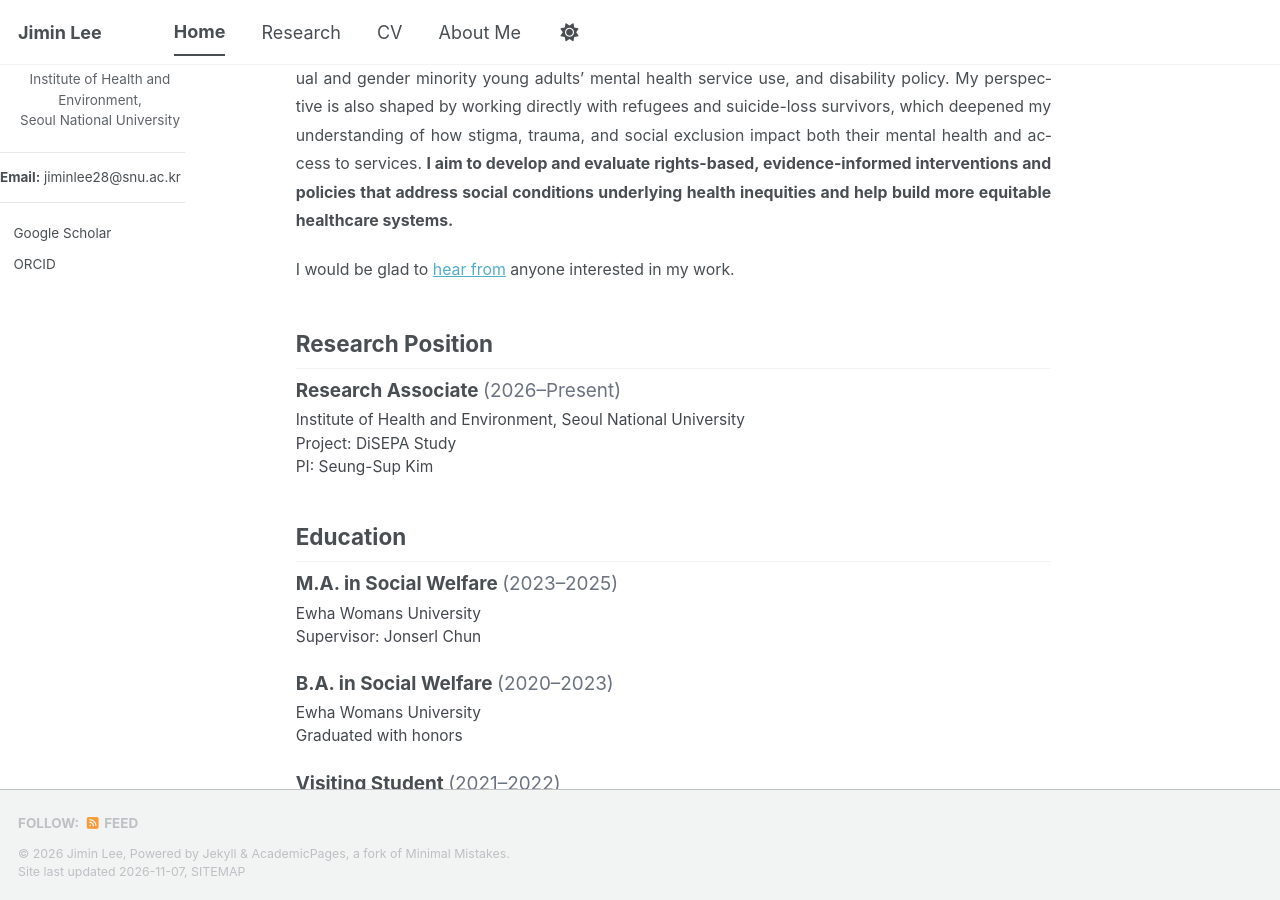
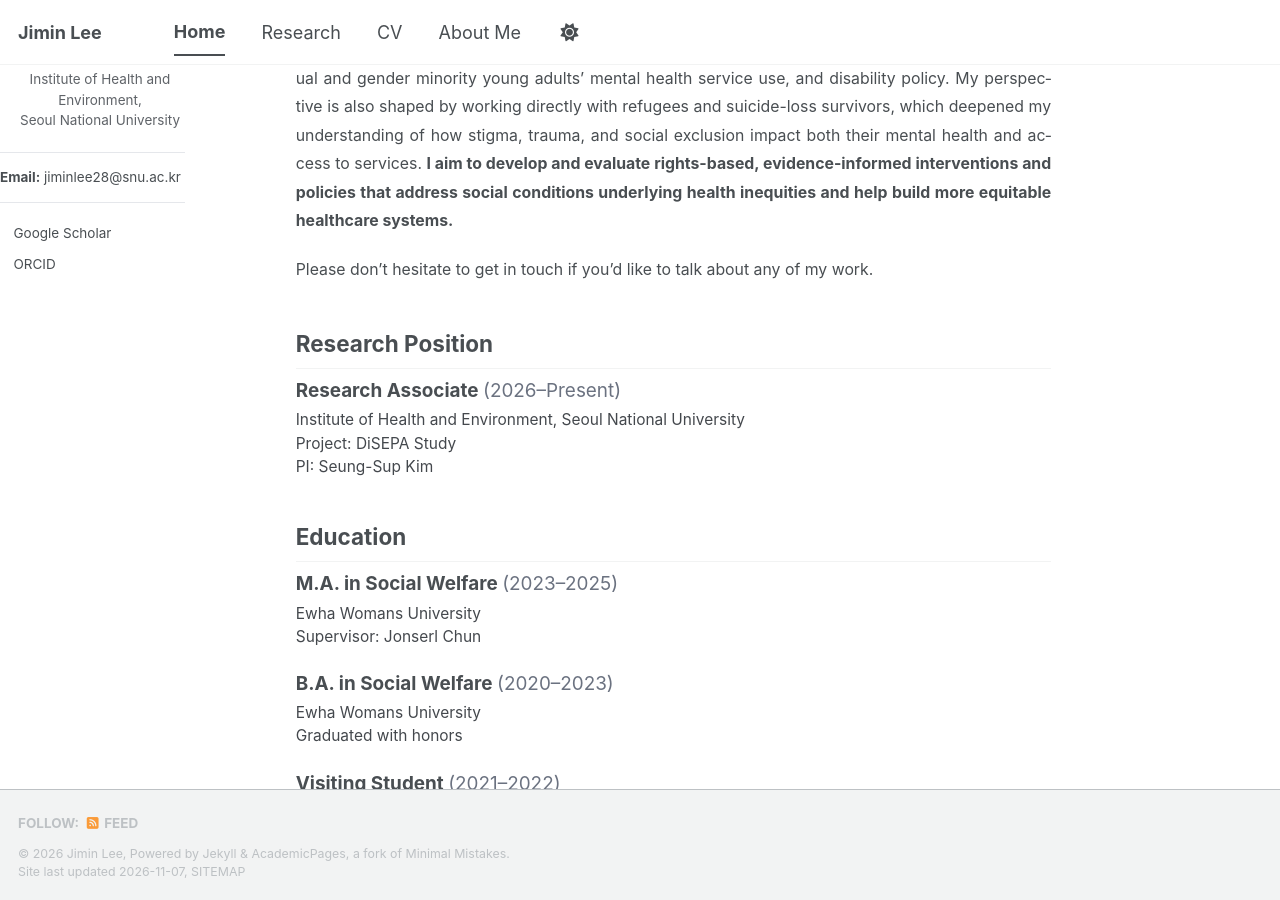
Before and after one commit to jiminlee-research/jiminlee-research.github.io, a Jekyll site: the page built from _pages/about.md, in a window 1280 px wide and 900 px high, scrolled down 373 px. Built offline with Jekyll 4.4.1, drawn with Linux system fonts in a browser that asks for light colours; a style sheet for code colours, icons or effects is not loaded.

Commit message:
Reword home page contact line
Co-Authored-By: Claude Opus 5.5 <noreply@anthropic.com>
Claude-Session: https://claude.ai/code/session_01PcjxNfDHwsJtJ6agebrJHV

```diff
--- a/_pages/about.md
+++ b/_pages/about.md
@@ -40,7 +40,7 @@ I am Jimin, a research associate at the Institute of Health and Environment at S
 
 I study how social experiences such as discrimination and stigma, whether on a personal or systemic level, contribute to mental health inequities and adverse behavioral health outcomes, and how organizational and policy conditions keep people affected by stigma from reaching the care they need. This interest has grown out of my research on young adults' social isolation and substance use, sexual and gender minority young adults' mental health service use, and disability policy. My perspective is also shaped by working directly with refugees and suicide-loss survivors, which deepened my understanding of how stigma, trauma, and social exclusion impact both their mental health and access to services. **I aim to develop and evaluate rights-based, evidence-informed interventions and policies that address social conditions underlying health inequities and help build more equitable healthcare systems.**
 
-I would be glad to [hear from](mailto:jiminlee28@snu.ac.kr) anyone interested in my work.
+Please don't hesitate to get in touch if you'd like to talk about any of my work.
 
 ## Research Position
 
```
